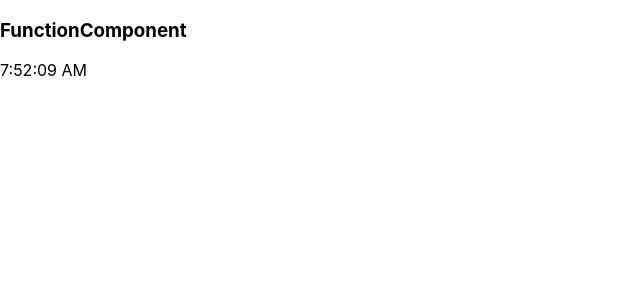
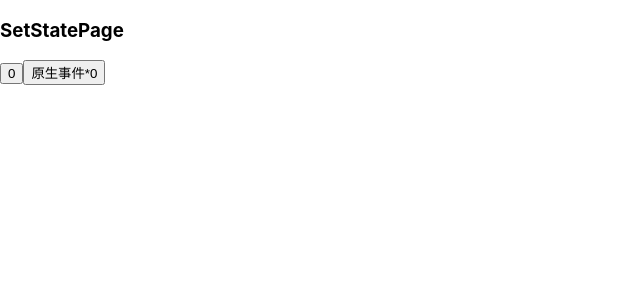
Before and after one commit to FishYY1989/fish-my-app, a React app: page / in a window 1280 px wide. Shown: the top 300 px of the page, without its empty margins (0-640 px from the left). Built offline with nearby package versions, Linux system fonts and the light colour scheme.

Commit message:
4-正确使用setState

```diff
--- a/src/App.js
+++ b/src/App.js
@@ -1,11 +1,13 @@
 import ClassComponent from "./pages/ClassComponent";
 import FunctionComponent from "./pages/FunctionComponent";
+import SetStatePage from "./pages/SetStatePage";
 
 function App() {
   return (
     <div className="App">
       {/* <ClassComponent /> */}
-      <FunctionComponent />
+      {/* <FunctionComponent /> */}
+      <SetStatePage/>
     </div>
   );
 
--- /dev/null
+++ b/src/pages/SetStatePage.js
@@ -0,0 +1,43 @@
+import React, { Component } from 'react'
+
+export default class SetStatePage extends Component {
+    constructor(props) {
+        super(props);
+        this.state = {
+            counter: 0
+        }
+    }
+    componentDidMount(){
+        // this.changeValue(1)
+        document.getElementById('test').addEventListener('click', this.setCounter)
+    }
+    changeValue = (v) => {
+        //setState在合成事件和生命周期中是异步的，这里的异步是批量更新，达到了优化性能的目的
+        this.setState({
+            counter: this.state.counter + v
+        },
+        ()=>{
+            //callback就是在state更新完成后再执行
+            console.log('counter', this.state.counter);
+        });
+
+    }
+
+    setCounter = () => {
+        //setState在setTimeout和原生事件中是同步的
+        setTimeout(() => {
+            this.changeValue(1)
+        }, 0);
+        // this.changeValue(1)
+    }
+
+    render() {
+        return (
+            <div>
+                <h3>SetStatePage</h3>
+                <button onClick={this.setCounter}>{this.state.counter}</button>
+                <button id="test">原生事件*{this.state.counter}</button>
+            </div>
+        )
+    }
+}
```
